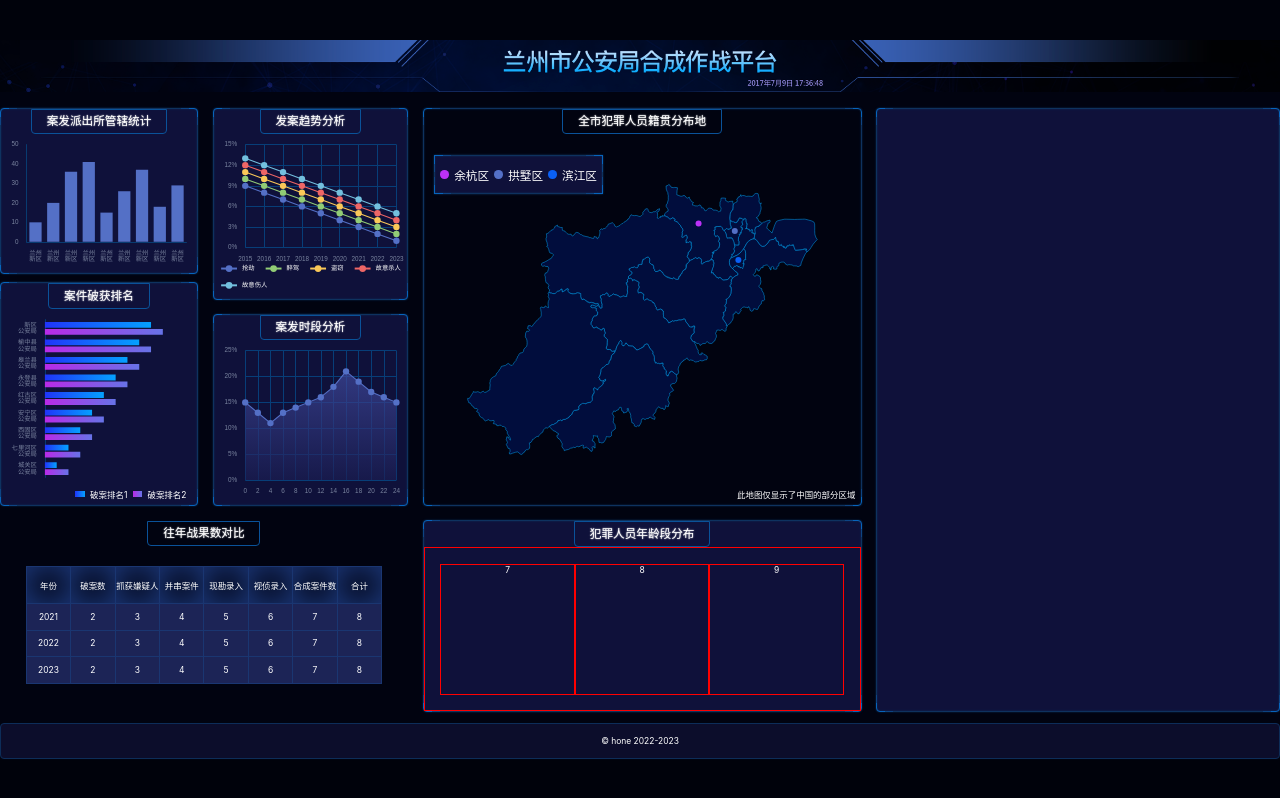
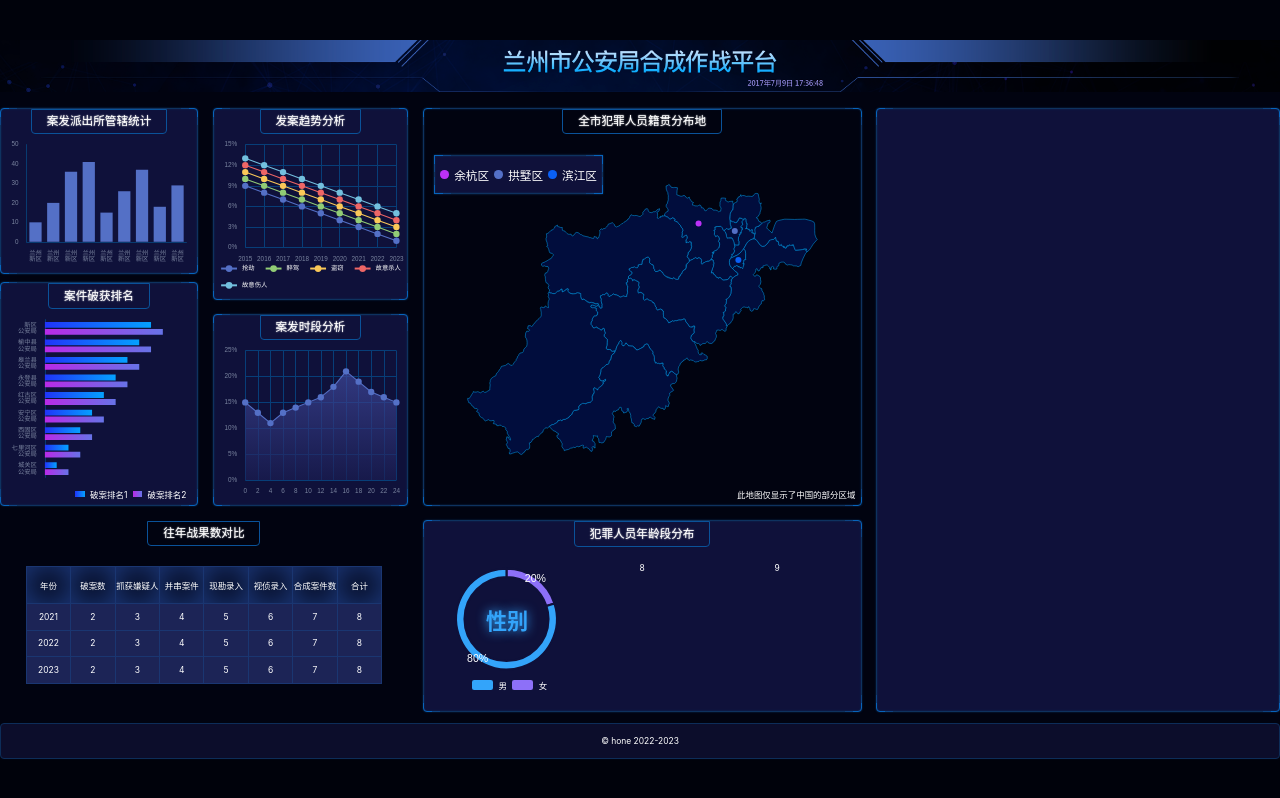
Before and after one commit to shyhhh/big-screen, a React (Vite) app: page /#/ in a window 1280 px wide. Built offline with nearby package versions, Linux system fonts and the light colour scheme.

Commit message:
chart-7 完成

```diff
--- a/src/components/chart-7.tsx
+++ b/src/components/chart-7.tsx
@@ -1,15 +1,57 @@
 import React, { useEffect, useRef } from 'react'
 import * as echarts from 'echarts'
+import { createEchartsOptions } from '../shared/create-echarts-options'
+import { px } from '../shared/px'
 
 export const Chart7 = () => {
   const divRef = useRef(null)
   useEffect(() => {
     var myChart = echarts.init(divRef.current)
+    myChart.setOption(
+      createEchartsOptions({
+        color: ['#8D70F8', '#33A4FA'],
+        xAxis: { show: false },
+        yAxis: { show: false },
+        legend: { show: false },
+        series: [
+          {
+            name: '访问来源',
+            type: 'pie',
+            radius: ['75%', '90%'],
+            avoidLabelOverlap: false,
+            label: {
+              show: true,
+              position: 'inside',
+              textStyle: { color: 'white', fontSize: px(20) },
+              formatter(options) {
+                return options.value * 100 + '%'
+              },
+            },
+            labelLine: { show: false },
+            itemStyle: {
+              borderColor: '#0F113A',
+              borderWidth: px(4),
+            },
+            data: [
+              { value: 0.2, name: '女' },
+              { value: 0.8, name: '男' },
+            ],
+          },
+        ],
+      })
+    )
   }, [])
 
   return (
     <div className="年龄段-图1">
-      7<div ref={divRef} className="chart"></div>
+      <div className="chart">
+        <div className="main" ref={divRef} />
+        <div className="text">性别</div>
+      </div>
+      <div className="legend">
+        <span className="male" />男
+        <span className="female" />女
+      </div>
     </div>
   )
 }
--- a/src/pages/home.scss
+++ b/src/pages/home.scss
@@ -137,7 +137,6 @@
 				display: flex;
 				flex: 1;
 				padding: px(30);
-				border: 1px solid red;
 				width: 100%;
 			}
 
@@ -147,7 +146,51 @@
 				display: flex;
 				flex-direction: column;
 				flex: 1;
-				border: 1px solid red;
+			}
+
+			&-图1 {
+				.legend {
+					display: flex;
+					justify-content: center;
+					align-items: center;
+					height: px(40);
+
+					> span {
+						display: inline-block;
+						margin: 0 px(10);
+						border-radius: px(4);
+						width: px(40);
+						height: px(20);
+					}
+
+					.male {
+						background: #33a4fa;
+					}
+
+					.female {
+						background: #8d70f8;
+					}
+				}
+
+				.chart {
+					display: flex;
+					position: relative;
+
+					> .main {
+						flex: 1;
+					}
+
+					> .text {
+						position: absolute;
+						left: 50%;
+						top: 50%;
+						text-shadow: 0 0 px(20) #33a4fa;
+						font-weight: bold;
+						font-size: px(40);
+						color: #33a4fa;
+						transform: translate(-50%, -50%);
+					}
+				}
 			}
 		}
 
```
